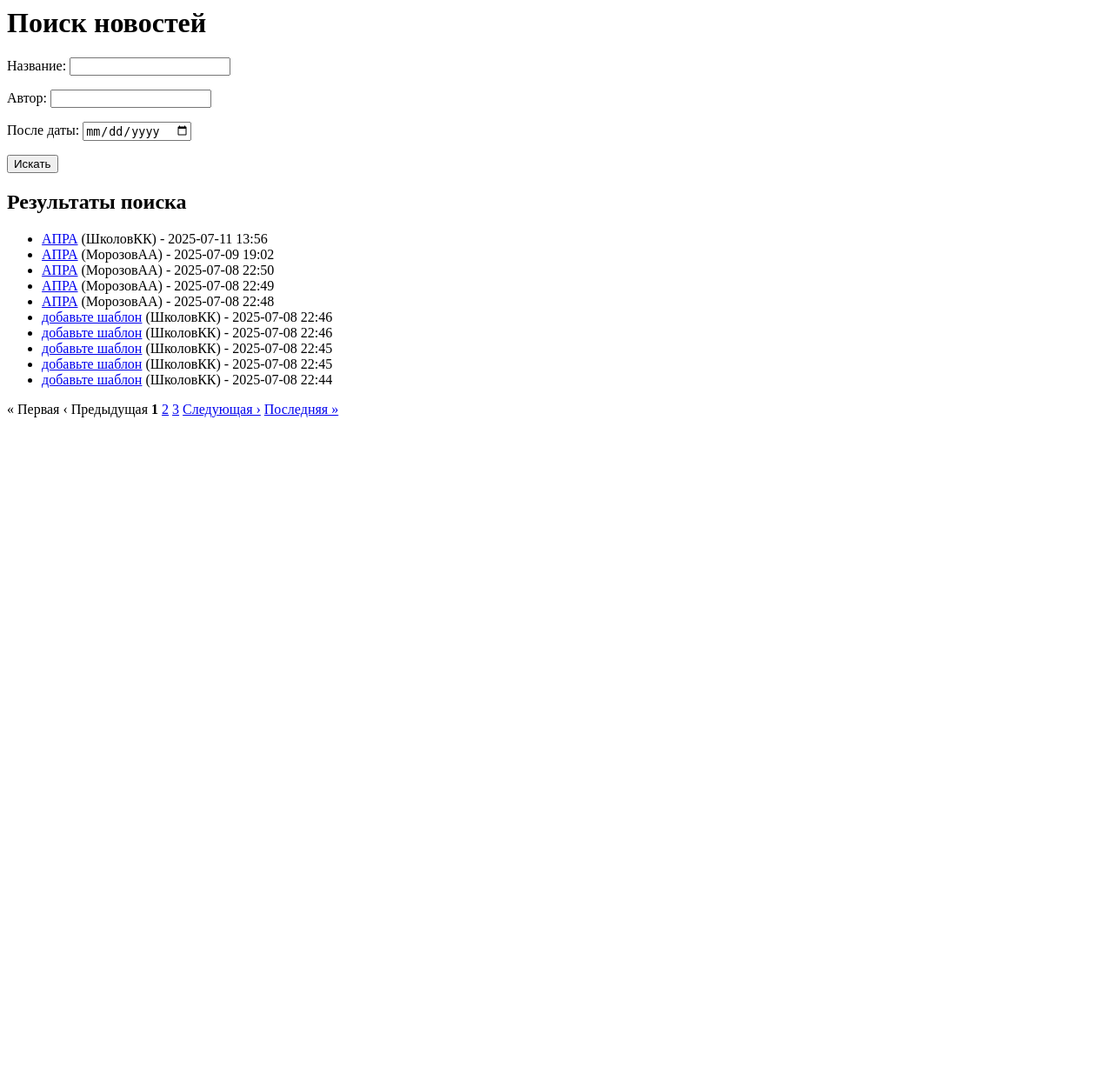
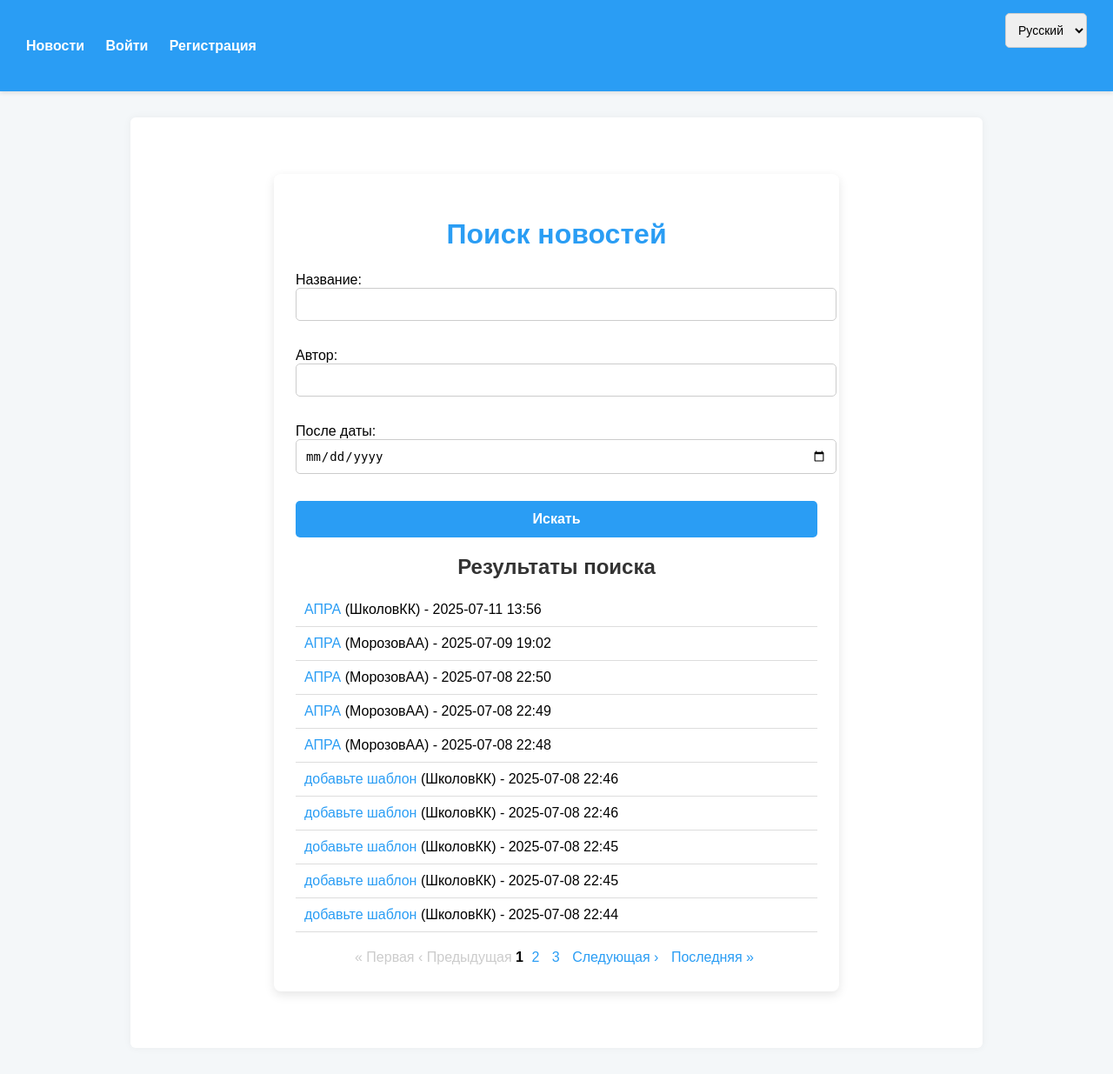
Before and after one commit to lir147/NewsPortal, a Django app: page /news/news/search/ in a window 1280 px wide. Shown: the whole page at 87% size. Before the commit the page ends 480 px from the top, so only its background shows below. Run offline with Django 5.2, Linux system fonts and the light colour scheme; data comes from the database, SQL or seed files in the repository; parts of the project's set-up code (start-up, migrations or seed data) failed here and were passed over.

Commit message:
NewsPortal

```diff
--- a/NewsSite/urls.py
+++ b/NewsSite/urls.py
@@ -7,6 +7,9 @@ urlpatterns = [
     path('admin/', admin.site.urls),
     path('accounts/', include('allauth.urls')),
     path('news/', include('news.urls')),
+
+    # Важно! Подключите стандартные урлы для смены языка
+    path('i18n/', include('django.conf.urls.i18n')),
 ]
 
 # Оборачиваем в i18n_patterns для поддержки интернационализации
--- a/news/templates/news/news_search.html
+++ b/news/templates/news/news_search.html
@@ -1,10 +1,112 @@
-<h1>Поиск новостей</h1>
+{% extends "base.html" %}
+{% load i18n %}
+{% block content %}
+<style>
+    .search-container {
+        max-width: 600px;
+        margin: 40px auto;
+        padding: 30px 25px;
+        background-color: #fff;
+        border-radius: 8px;
+        box-shadow: 0 4px 12px rgba(0, 0, 0, 0.1);
+        font-family: Arial, sans-serif;
+    }
+
+    .search-container h1 {
+        text-align: center;
+        color: #2a9df4;
+        margin-bottom: 25px;
+    }
+
+    form {
+        margin-bottom: 20px;
+    }
+
+    form input, form select {
+        width: 100%;
+        padding: 10px;
+        margin-bottom: 15px;
+        border: 1.5px solid #ccc;
+        border-radius: 5px;
+        font-size: 14px;
+        transition: border-color 0.3s ease;
+    }
+
+    form input:focus, form select:focus {
+        border-color: #2a9df4;
+        outline: none;
+    }
+
+    button[type="submit"] {
+        background-color: #2a9df4;
+        color: white;
+        border: none;
+        padding: 12px;
+        width: 100%;
+        border-radius: 5px;
+        cursor: pointer;
+        font-weight: bold;
+        font-size: 16px;
+        transition: background-color 0.3s ease;
+    }
+
+    button[type="submit"]:hover {
+        background-color: #0077e6;
+    }
+
+    .results-container {
+        margin-top: 20px;
+    }
+
+    .results-container h2 {
+        color: #333;
+        margin-bottom: 15px;
+        text-align: center;
+    }
+
+    ul {
+        list-style-type: none;
+        padding: 0;
+    }
+
+    ul li {
+        padding: 10px;
+        border-bottom: 1px solid #ddd;
+    }
+
+    ul li a {
+        text-decoration: none;
+        color: #2a9df4;
+    }
+
+    ul li a:hover {
+        text-decoration: underline;
+    }
+
+    .pagination {
+        text-align: center;
+        margin-top: 20px;
+    }
+
+    .pagination a {
+        margin: 0 5px;
+        text-decoration: none;
+        color: #2a9df4;
+    }
+
+    .pagination span.disabled {
+        color: #ccc;
+    }
+</style>
+
+<div class="search-container">
+    <h1>{% trans "Поиск новостей" %}</h1>
     <form method="get">
         {{ filter.form.as_p }}
-    <button type="submit">Искать</button>
+        <button type="submit">{% trans "Искать" %}</button>
     </form>
-
-<h2>Результаты поиска</h2>
+    <div class="results-container">
+        <h2>{% trans "Результаты поиска" %}</h2>
         <ul>
             {% for news in news_list %}
                 <li>
@@ -12,19 +114,18 @@
                     ({{ news.author.user.username }}) - {{ news.created_at|date:"Y-m-d H:i" }}
                 </li>
             {% empty %}
-        <li>Ничего не найдено</li>
+                <li>{% trans "Ничего не найдено" %}</li>
             {% endfor %}
         </ul>
-
+    </div>
     <div class="pagination">
         {% if page_obj.has_previous %}
-        <a href="?page=1{% if base_query %}&{{ base_query }}{% endif %}">&laquo; Первая</a>
-        <a href="?page={{ page_obj.previous_page_number }}{% if base_query %}&{{ base_query }}{% endif %}">&lsaquo; Предыдущая</a>
+            <a href="?page=1{% if base_query %}&{{ base_query }}{% endif %}">&laquo; {% trans "Первая" %}</a>
+            <a href="?page={{ page_obj.previous_page_number }}{% if base_query %}&{{ base_query }}{% endif %}">&lsaquo; {% trans "Предыдущая" %}</a>
         {% else %}
-        <span class="disabled">&laquo; Первая</span>
-        <span class="disabled">&lsaquo; Предыдущая</span>
+            <span class="disabled">&laquo; {% trans "Первая" %}</span>
+            <span class="disabled">&lsaquo; {% trans "Предыдущая" %}</span>
         {% endif %}
-
         {% for num in page_obj.paginator.page_range %}
             {% if num >= page_obj.number|add:-2 and num <= page_obj.number|add:2 %}
                 {% if num == page_obj.number %}
@@ -34,12 +135,13 @@
                 {% endif %}
             {% endif %}
         {% endfor %}
-
         {% if page_obj.has_next %}
-        <a href="?page={{ page_obj.next_page_number }}{% if base_query %}&{{ base_query }}{% endif %}">Следующая &rsaquo;</a>
-        <a href="?page={{ page_obj.paginator.num_pages }}{% if base_query %}&{{ base_query }}{% endif %}">Последняя &raquo;</a>
+            <a href="?page={{ page_obj.next_page_number }}{% if base_query %}&{{ base_query }}{% endif %}">{% trans "Следующая" %} &rsaquo;</a>
+            <a href="?page={{ page_obj.paginator.num_pages }}{% if base_query %}&{{ base_query }}{% endif %}">{% trans "Последняя" %} &raquo;</a>
         {% else %}
-        <span class="disabled">Следующая &rsaquo;</span>
-        <span class="disabled">Последняя &raquo;</span>
+            <span class="disabled">{% trans "Следующая" %} &rsaquo;</span>
+            <span class="disabled">{% trans "Последняя" %} &raquo;</span>
         {% endif %}
     </div>
+</div>
+{% endblock %}
--- a/templates/base.html
+++ b/templates/base.html
@@ -1,6 +1,5 @@
 {% load cache %}
 {% load i18n %}
-
 <!DOCTYPE html>
 <html lang="ru">
 <head>
@@ -13,7 +12,6 @@
             margin: 0;
             padding: 0;
         }
-
         nav {
             background-color: #2a9df4;
             padding: 15px 30px;
@@ -23,7 +21,6 @@
             color: white;
             box-shadow: 0 2px 5px rgba(0,0,0,0.1);
         }
-
         nav a {
             color: white;
             margin-right: 20px;
@@ -31,16 +28,13 @@
             font-weight: bold;
             transition: color 0.3s ease;
         }
-
         nav a:hover {
             color: #ffdd57;
         }
-
         nav .user-greeting {
             margin-right: 20px;
             font-weight: normal;
         }
-
         main {
             max-width: 900px;
             margin: 30px auto;
@@ -50,32 +44,27 @@
             border-radius: 6px;
             min-height: 400px;
         }
-
         .messages {
             list-style: none;
             padding: 0;
             margin-bottom: 20px;
         }
-
         .messages li {
             padding: 10px 15px;
             border-radius: 4px;
             margin-bottom: 10px;
             font-size: 14px;
         }
-
         .messages li.error {
             background-color: #f8d7da;
             color: #842029;
             border: 1px solid #f5c2c7;
         }
-
         .messages li.success {
             background-color: #d1e7dd;
             color: #0f5132;
             border: 1px solid #badbcc;
         }
-
         .messages li.warning {
             background-color: #fff3cd;
             color: #664d03;
@@ -97,6 +86,16 @@
             {% endif %}
             {% endcache %}
         </div>
+        <!-- Выбор языка -->
+        <div class="language-selector">
+            <form action="{% url 'set_language' %}" method="POST">
+                {% csrf_token %}
+                <select name="language" onchange="this.form.submit()">
+                    <option value="ru" {% if LANGUAGE_CODE == 'ru' %}selected{% endif %}>Русский</option>
+                    <option value="en" {% if LANGUAGE_CODE == 'en' %}selected{% endif %}>English</option>
+                </select>
+            </form>
+        </div>
     </nav>
     <main>
         {% if messages %}
@@ -107,7 +106,6 @@
           </ul>
         {% endif %}
         {% block content %}
-        <!-- Контент страниц -->
         {% endblock %}
     </main>
 </body>
```
Also changed, not shown: locale/en/LC_MESSAGES/django.po, locale/ru/LC_MESSAGES/django.po, 3 other files. Lines whose indentation alone changed are shown as unchanged.
